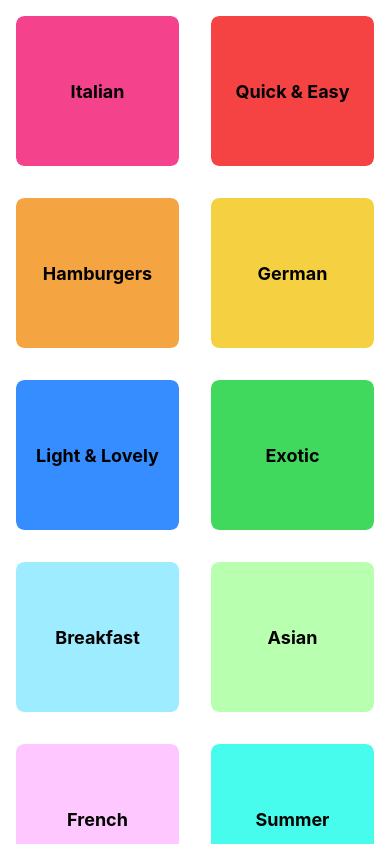
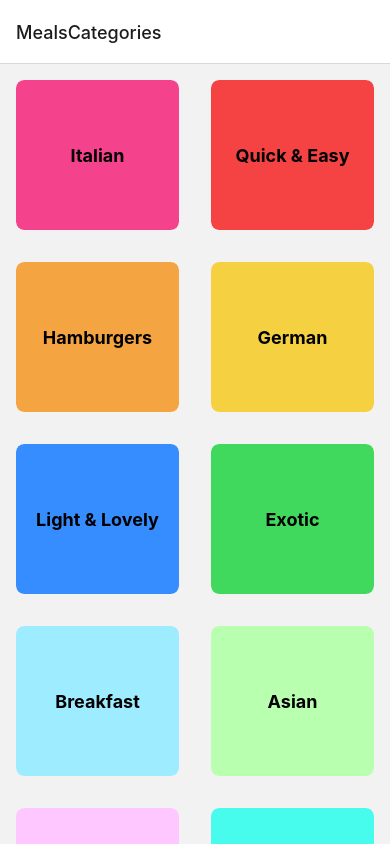
Before and after one commit to rktdnjs/RNFoodApp, a React Native app: screen / in a window 390 px wide. Built offline with nearby package versions, Linux system fonts and the light colour scheme.

Commit message:
94 React Navigator

```diff
--- a/App.js
+++ b/App.js
@@ -1,12 +1,20 @@
 import { StatusBar } from "expo-status-bar";
 import { StyleSheet } from "react-native";
+import { NavigationContainer } from "@react-navigation/native";
+import { createNativeStackNavigator } from "@react-navigation/native-stack";
 import CategoriesScreen from "./screens/CategoriesScreen";
+
+const Stack = createNativeStackNavigator();
 
 export default function App() {
   return (
     <>
-      <StatusBar style="light"/>
-      <CategoriesScreen />
+      <StatusBar style="light" />
+      <NavigationContainer>
+        <Stack.Navigator>
+          <Stack.Screen name="MealsCategories" component={CategoriesScreen}/>
+        </Stack.Navigator>
+      </NavigationContainer>
     </>
   );
 }
--- a/package.json
+++ b/package.json
@@ -10,11 +10,15 @@
     "eject": "expo eject"
   },
   "dependencies": {
+    "@react-navigation/native": "^6.0.13",
+    "@react-navigation/native-stack": "^6.9.1",
     "expo": "~44.0.0",
     "expo-status-bar": "~1.2.0",
     "react": "17.0.1",
     "react-dom": "17.0.1",
     "react-native": "0.64.3",
+    "react-native-safe-area-context": "3.3.2",
+    "react-native-screens": "~3.10.1",
     "react-native-web": "0.17.1"
   },
   "devDependencies": {
```
Also changed, not shown: 1 other file (tests, documents, lock files or other folders).
